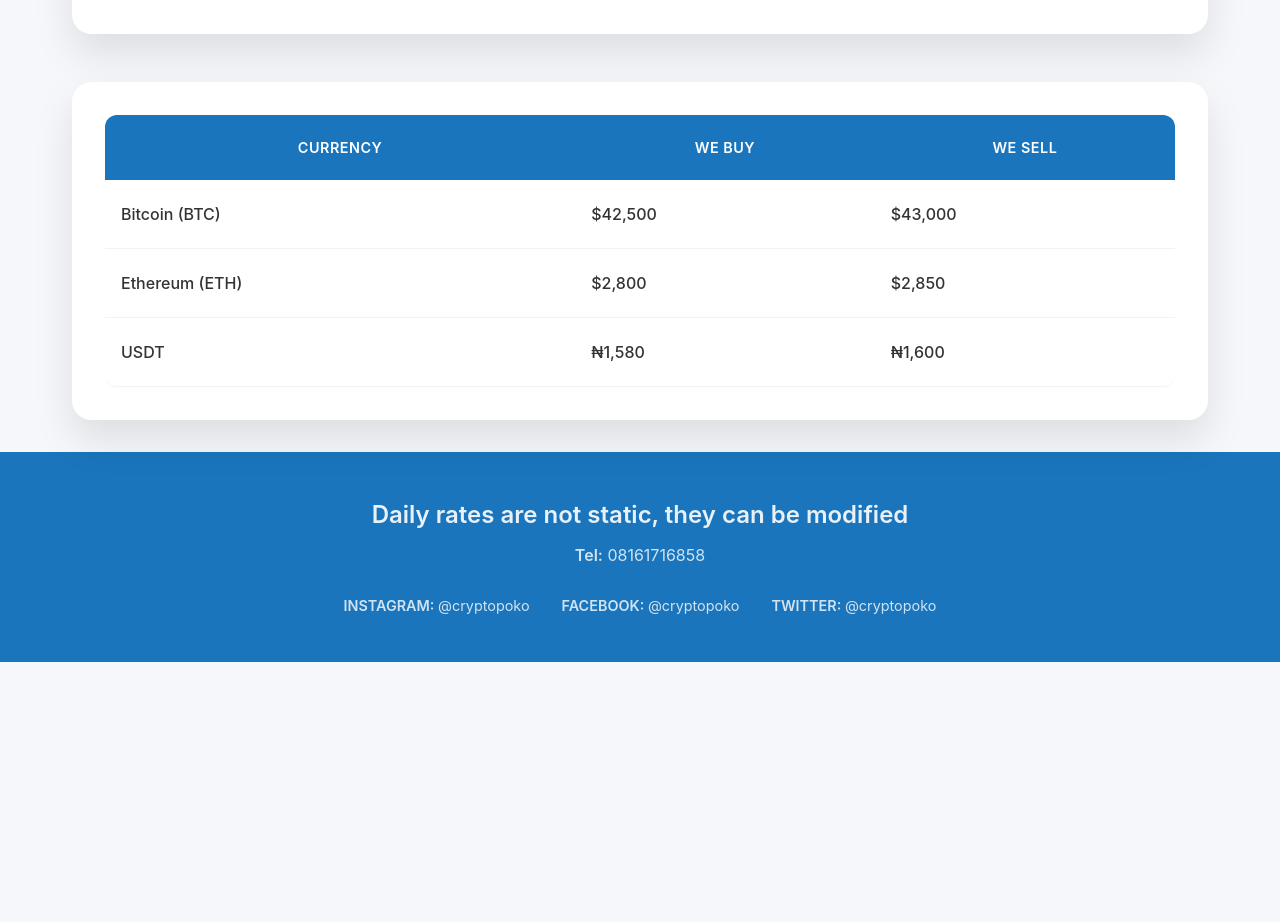
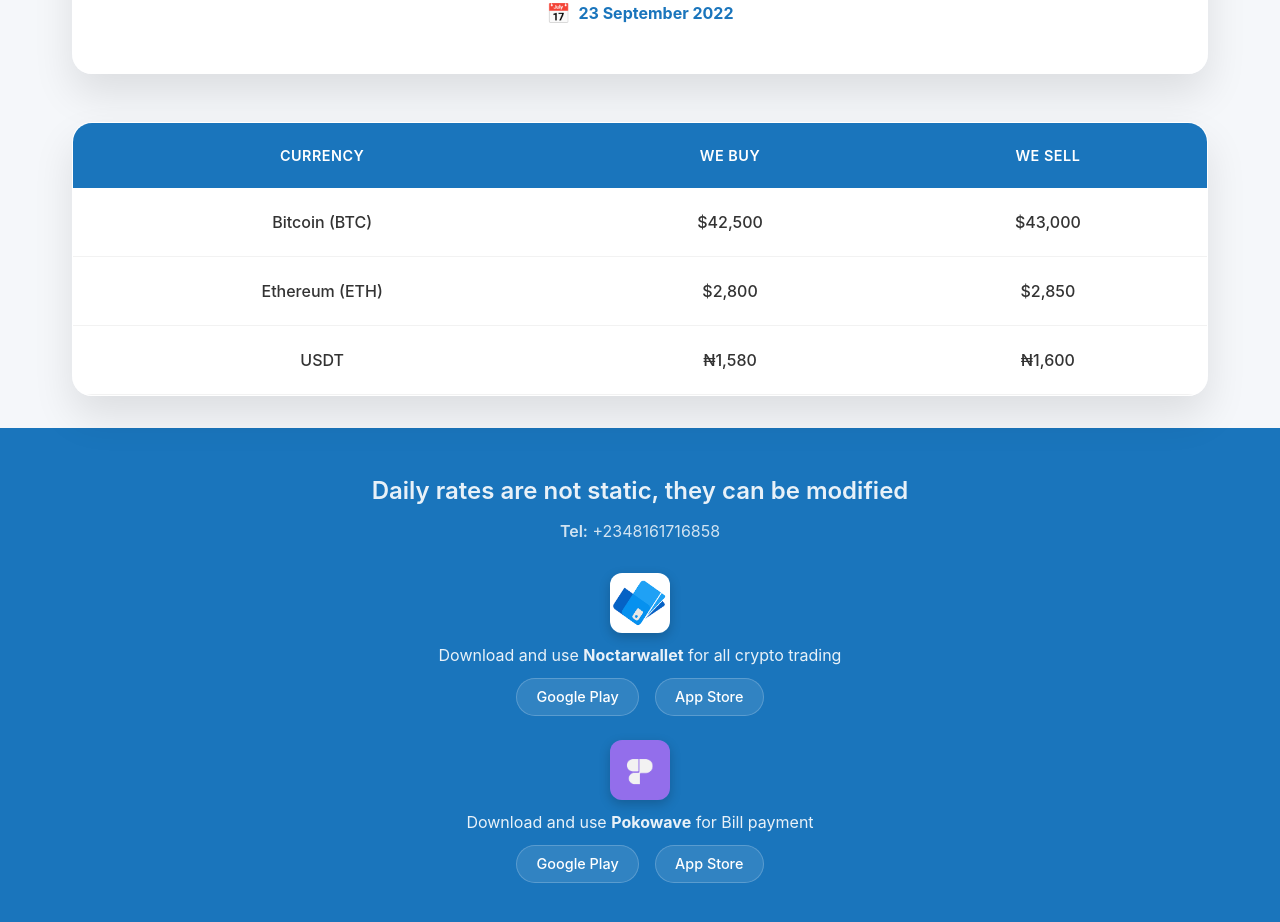
Before and after one commit to Sugarcothe/cryptoratechange, a React (Create React App) app: page / in a window 1280 px wide. Shown: the part 320-1242 px from the top of the page. Before the commit the page ends 982 px from the top, so only its background shows below. Built offline with nearby package versions, Linux system fonts and the light colour scheme.

Commit message:
nvmrc added for node version

```diff
--- a/src/App.css
+++ b/src/App.css
@@ -52,6 +52,20 @@
   font-weight: 400;
 }
 
+.date {
+  color: #1A75BC;
+  font-size: 1rem;
+  margin-top: 1rem;
+  font-weight: 700;
+  display: flex;
+  align-items: center;
+  gap: 0.5rem;
+}
+
+.date-icon {
+  font-size: 1.2rem;
+}
+
 img {
   width: 120px;
   height: 120px;
@@ -69,7 +83,7 @@
   background: rgba(255, 255, 255, 0.95);
   backdrop-filter: blur(10px);
   border-radius: 20px;
-  padding: 2rem;
+  /* padding: 2rem; */
   box-shadow: 0 20px 40px rgba(0, 0, 0, 0.1);
   border: 1px solid rgba(255, 255, 255, 0.2);
   overflow: hidden;
@@ -105,6 +119,7 @@
   border-bottom: 1px solid rgba(0, 0, 0, 0.05);
   font-weight: 500;
   transition: background-color 0.3s ease;
+  text-align: center;
 }
 
 tbody tr:hover td {
@@ -152,19 +167,68 @@
   flex-wrap: wrap;
 }
 
-.links p {
-  font-size: 0.9rem;
+.social-link {
+  font-size: 2rem;
+  text-decoration: none;
   opacity: 0.8;
-  transition: opacity 0.3s ease;
+  transition: all 0.3s ease;
+  padding: 0.5rem;
+  border-radius: 50%;
+  background: rgba(255, 255, 255, 0.1);
 }
 
-.links p:hover {
+.social-link:hover {
   opacity: 1;
+  transform: scale(1.1);
+  background: rgba(255, 255, 255, 0.2);
 }
 
-.links span {
-  color: #ffffff;
-  font-weight: 600;
+.app-section {
+  margin-bottom: 2rem;
+  display: flex;
+  flex-direction: column;
+  gap: 1.5rem;
+}
+
+.app-item {
+  text-align: center;
+}
+
+.app-item p {
+  margin-bottom: 0.8rem;
+  font-size: 1rem;
+  opacity: 0.9;
+}
+
+.store-buttons {
+  display: flex;
+  justify-content: center;
+  gap: 1rem;
+}
+
+.store-btn {
+  background: rgba(255, 255, 255, 0.1);
+  color: white;
+  text-decoration: none;
+  padding: 0.6rem 1.2rem;
+  border-radius: 20px;
+  font-size: 0.9rem;
+  font-weight: 500;
+  transition: all 0.3s ease;
+  border: 1px solid rgba(255, 255, 255, 0.2);
+}
+
+.store-btn:hover {
+  background: rgba(255, 255, 255, 0.2);
+  transform: translateY(-2px);
+}
+
+.app-logo {
+  width: 60px;
+  height: 60px;
+  border-radius: 12px;
+  margin-bottom: 0.5rem;
+  box-shadow: 0 4px 12px rgba(0, 0, 0, 0.2);
 }
 
 @media (max-width: 768px) {
--- a/src/App.js
+++ b/src/App.js
@@ -25,7 +25,17 @@
         <div className="header">
           <img src="assets/crypoko.png" alt="Cryptopoko Logo" />
           <h1 className="logo-header">CRYPTOPOKO</h1>
-          <p className="subtitle">Your Trusted Crypto Exchange Partner</p>
+          <p className="subtitle">
+            Your trusted cryptocurrency and fiat exchange partners.
+          </p>
+          <h3 className="date">
+            <span className="date-icon">📅</span>
+            {new Date().toLocaleDateString("en-GB", {
+              day: "numeric",
+              month: "long",
+              year: "numeric",
+            })}
+          </h3>
         </div>
         <div className="table">
           <table>
@@ -54,19 +64,37 @@
       <footer className="footer">
         <h2>Daily rates are not static, they can be modified</h2>
         <h4>
-          <span>Tel:</span> 08161716858
+          <span>Tel:</span> +2348161716858
         </h4>
-        <div className="links">
-          <p>
-            <span>INSTAGRAM: </span>@cryptopoko
-          </p>
-          <p>
-            <span>FACEBOOK: </span>@cryptopoko
-          </p>
-          <p>
-            <span>TWITTER: </span>@cryptopoko
-          </p>
+        <div className="app-section">
+          <div className="app-item">
+            <img src="Noctarwallet.png" alt="Noctarwallet" className="app-logo" />
+            <p>Download and use <strong>Noctarwallet</strong> for all crypto trading</p>
+            <div className="store-buttons">
+              <a href="https://play.google.com/store" className="store-btn">Google Play</a>
+              <a href="https://apps.apple.com" className="store-btn">App Store</a>
+            </div>
+          </div>
+          <div className="app-item">
+            <img src="Pokowave.png" alt="Pokowave" className="app-logo" />
+            <p>Download and use <strong>Pokowave</strong> for Bill payment</p>
+            <div className="store-buttons">
+              <a href="https://play.google.com/store" className="store-btn">Google Play</a>
+              <a href="https://apps.apple.com" className="store-btn">App Store</a>
+            </div>
+          </div>
         </div>
+        {/* <div className="links">
+          <a href="https://instagram.com/cryptopoko" className="social-link">
+            📷
+          </a>
+          <a href="https://facebook.com/cryptopoko" className="social-link">
+            📘
+          </a>
+          <a href="https://twitter.com/cryptopoko" className="social-link">
+            🐦
+          </a>
+        </div> */}
       </footer>
     </div>
   );
```
Also changed, not shown: public/Noctarwallet.png (added), public/Pokowave.png (added).
